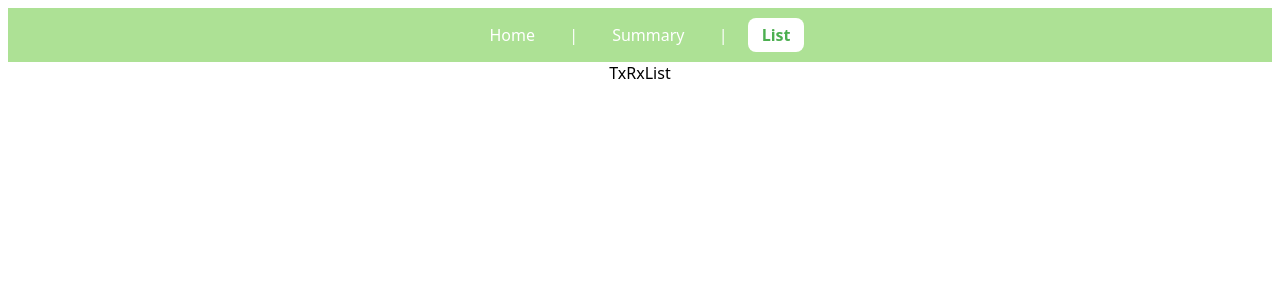
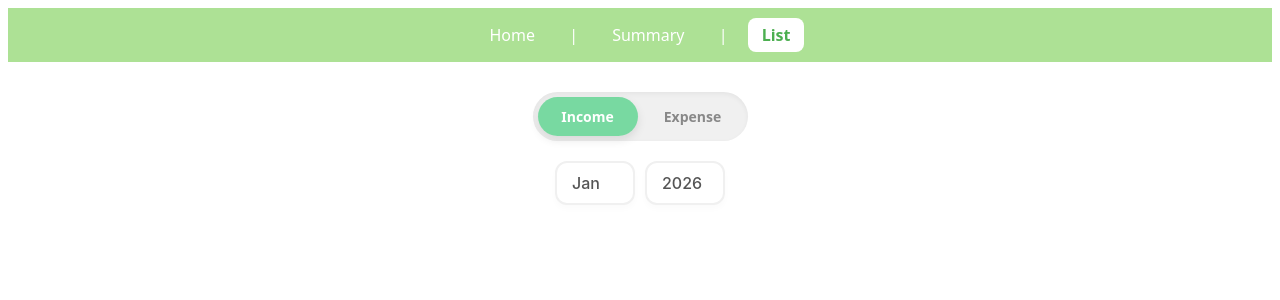
Before and after one commit to poomravint/Coinstory, a React (Vite) app in the folder client/: page /list in a window 1280 px wide. Shown: the top 300 px of the page. Built offline with nearby package versions, Linux system fonts and the light colour scheme.

Commit message:
Update type bottom and select month&year

```diff
--- a/client/src/App.jsx
+++ b/client/src/App.jsx
@@ -6,7 +6,7 @@ import Nav from "./components/Nav.jsx";
 import Home from "./pages/Home.jsx";
 import Summaries from "./pages/Summaries.jsx";
 import Showtoday_expense from "./pages/Showtoday_expense.jsx";
-import TxRxList from "./pages/TxRxList.jsx";
+import IncomeExpenseList from "./pages/IncomeExpenseList.jsx";
 
 function App() {
   const [count, setCount] = useState(0);
@@ -20,7 +20,7 @@ function App() {
             <Route path="/" element={<Home />} />
             <Route path="/summaries" element={<Summaries />} />
             <Route path="/today-expense" element={<Showtoday_expense />} />
-            <Route path="/list" element={<TxRxList />} />
+            <Route path="/list" element={<IncomeExpenseList />} />
           </Routes>
         </Router>
       </div>
--- /dev/null
+++ b/client/src/pages/IncomeExpenseList.css
@@ -0,0 +1,103 @@
+.income-expense-container {
+  display: flex;
+  justify-content: center;
+  margin-top: 30px;
+  margin-bottom: 20px;
+}
+
+.toggle-wrapper {
+  display: flex;
+  background-color: #f0f0f0;
+  padding: 5px;
+  border-radius: 50px;
+  box-shadow: inset 0 2px 5px rgba(0, 0, 0, 0.05);
+  gap: 5px;
+}
+
+.toggle-item {
+  width: 100px;
+  padding: 10px 0;
+  text-align: center;
+  cursor: pointer;
+  border-radius: 50px;
+  font-weight: bold;
+  font-size: 14px;
+  color: #888;
+  transition: all 0.3s ease;
+}
+
+.toggle-item.active {
+  background-color: white;
+  box-shadow: 0 4px 10px rgba(0, 0, 0, 0.1);
+}
+
+.toggle-item.active.income {
+  color: white;
+  background-color: #2ecc709d;
+}
+
+.toggle-item.active.expense {
+  color: white;
+  background-color: #e74d3ca2;
+}
+
+.toggle-item:not(.active):hover {
+  color: #555;
+  background-color: rgba(0, 0, 0, 0.03);
+}
+
+.select-box {
+  display: flex;
+  justify-content: center;
+  margin: 20px 0;
+  gap: 10px;
+}
+
+.select-Month-Year {
+  /* ลบสไตล์เดิมของ Browser */
+  appearance: none;
+  -webkit-appearance: none;
+
+  /* ปรับขนาดและทรง */
+  width: 80px;
+  padding: 10px 15px;
+  border: 2px solid #f0f0f0;
+  border-radius: 12px;
+
+  /* ตัวหนังสือ */
+  font-family: "Inter", sans-serif;
+  font-size: 16px;
+  font-weight: 500;
+  color: #555;
+  background-color: #ffffff;
+
+  /* เงาและ Transition */
+  box-shadow: 0 4px 6px rgba(0, 0, 0, 0.02);
+  cursor: pointer;
+  transition: all 0.3s ease;
+  outline: none;
+}
+
+/* เมื่อเอาเมาส์ไปชี้ */
+.select-Month-Year:hover {
+  border-color: #a8df8e; /* สีเขียวมิ้นต์ตามธีมคุณ */
+  background-color: #f9fff6;
+}
+
+/* เมื่อกดเลือก */
+.select-Month-Year:focus {
+  border-color: #a8df8e;
+  box-shadow: 0 0 0 4px rgba(168, 223, 142, 0.2);
+}
+
+/* ตกแต่งไอคอนปฏิทิน (สำหรับ Chrome/Edge) */
+.select-Month-Year::-webkit-calendar-picker-indicator {
+  cursor: pointer;
+  filter: invert(0.5); /* ปรับสีไอคอนให้จางลง */
+  transition: 0.3s;
+}
+
+.select-Month-Year::-webkit-calendar-picker-indicator:hover {
+  transform: scale(1.2);
+  filter: invert(0.3);
+}
--- /dev/null
+++ b/client/src/pages/IncomeExpenseList.jsx
@@ -0,0 +1,65 @@
+import { useState } from "react";
+
+import "./IncomeExpenseList.css";
+
+const TxRxList = () => {
+  const [incomebtn, setIncomeBtn] = useState(true);
+  const now = new Date();
+
+  const [month, setMonth] = useState(
+    String(now.getMonth() + 1).padStart(2, "0"), // 01 - 12 (SQL Standard month)
+  );
+  const [year, setYear] = useState(String(now.getFullYear()));
+  return (
+    <>
+      <div className="income-expense-container">
+        <div className="toggle-wrapper">
+          <div
+            className={`toggle-item ${incomebtn ? "active income" : ""}`}
+            onClick={() => setIncomeBtn(true)}
+          >
+            Income
+          </div>
+          <div
+            className={`toggle-item ${!incomebtn ? "active expense" : ""}`}
+            onClick={() => setIncomeBtn(false)}
+          >
+            Expense
+          </div>
+        </div>
+      </div>
+      <div className="select-box">
+        <select
+          className="select-Month-Year"
+          value={month}
+          onChange={(e) => setMonth(e.target.value)}
+        >
+          <option value="01">Jan</option>
+          <option value="02">Feb</option>
+          <option value="03">Mar</option>
+          <option value="04">Apr</option>
+          <option value="05">May</option>
+          <option value="06">Jun</option>
+          <option value="07">Jul</option>
+          <option value="08">Aug</option>
+          <option value="09">Sep</option>
+          <option value="10">Oct</option>
+          <option value="11">Nov</option>
+          <option value="12">Dec</option>
+        </select>
+
+        <select
+          className="select-Month-Year"
+          value={year}
+          onChange={(e) => setYear(e.target.value)}
+        >
+          <option value="2024">2024</option>
+          <option value="2025">2025</option>
+          <option value="2026">2026</option>
+        </select>
+      </div>
+    </>
+  );
+};
+
+export default TxRxList;
--- a/client/src/pages/TxRxList.jsx
+++ /dev/null
@@ -1,7 +0,0 @@
-import React from "react";
-
-const TxRxList = () => {
-  return <div>TxRxList</div>;
-};
-
-export default TxRxList;
```
